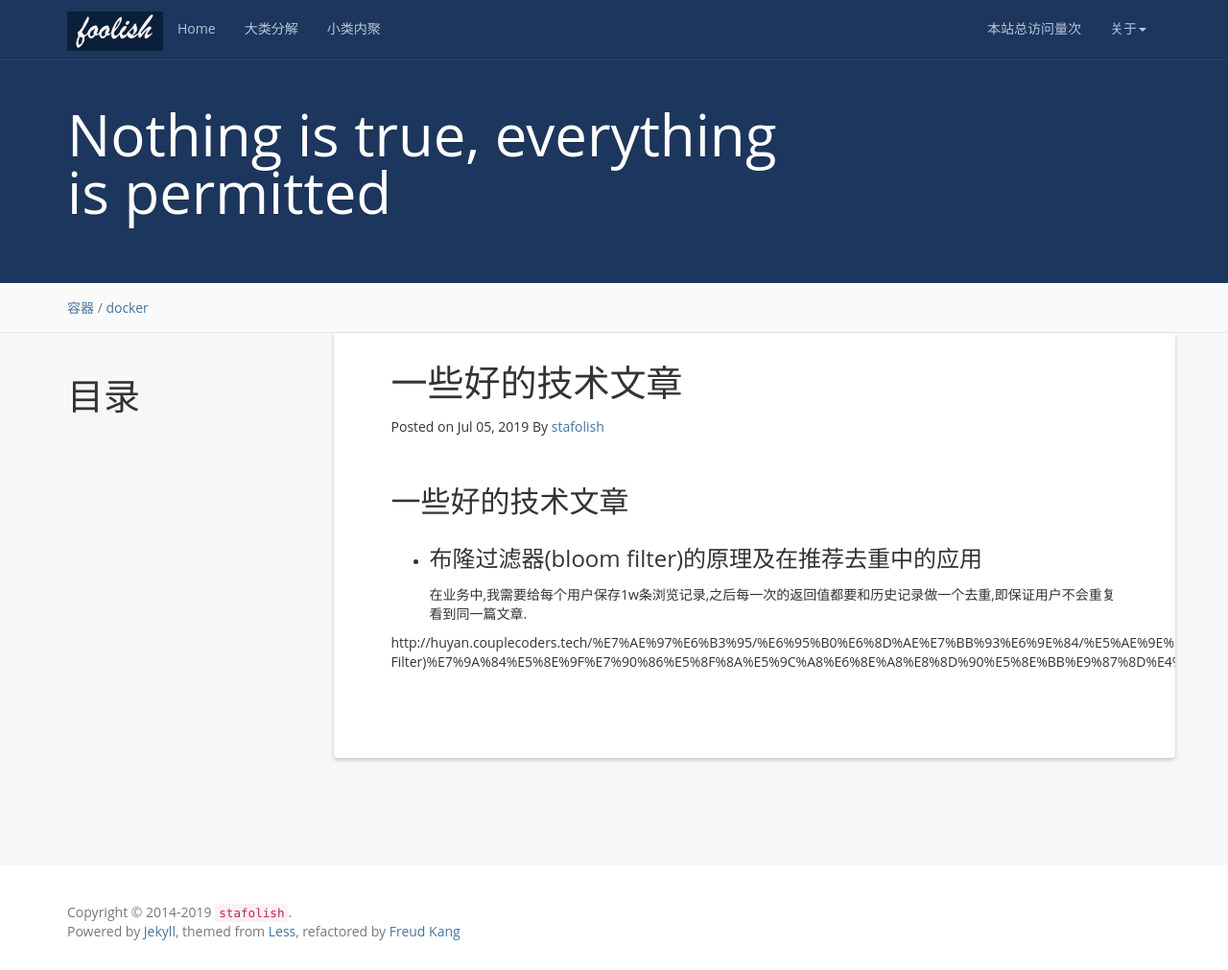
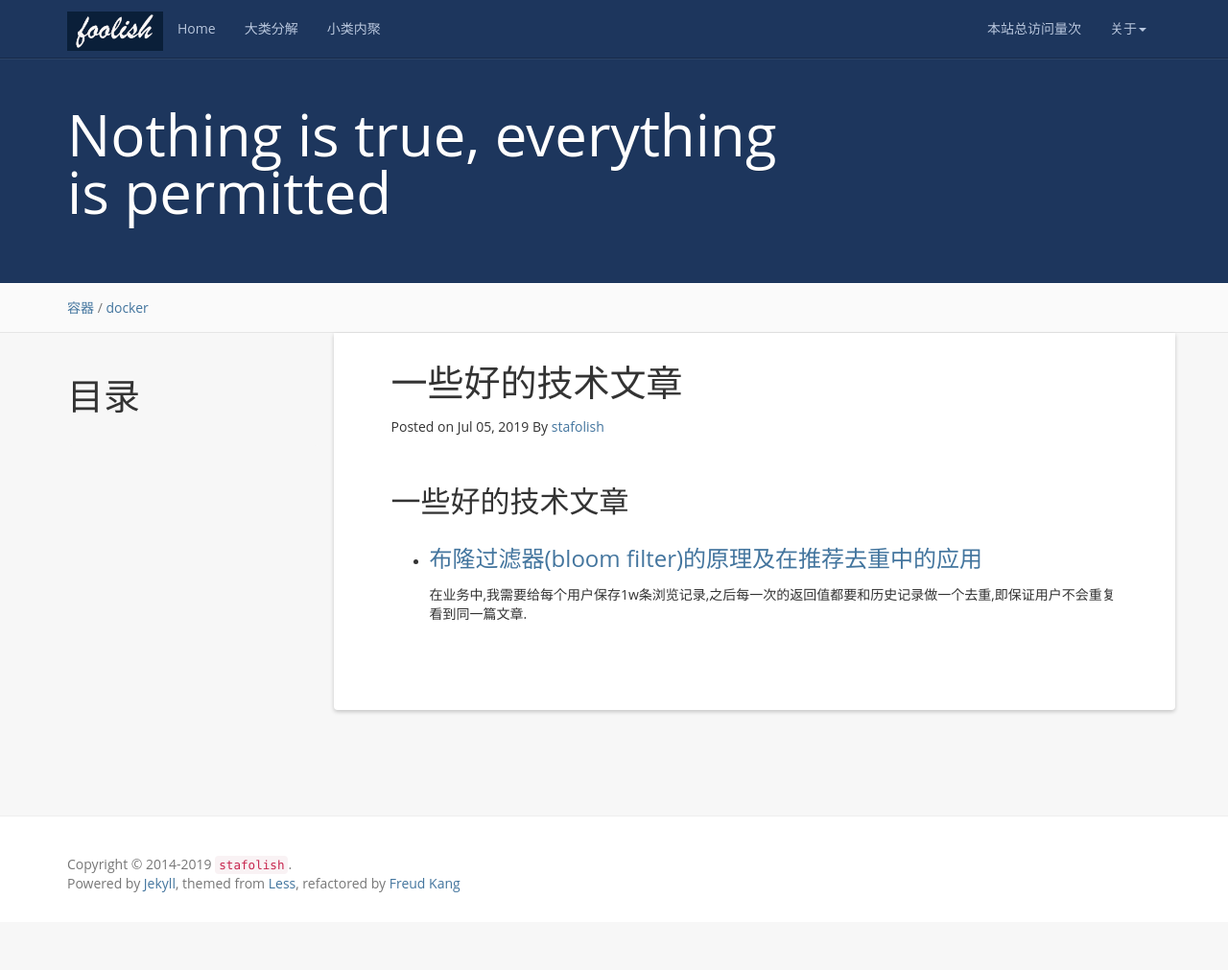
Before and after one commit to stafolish/stafolish.github.io, a Jekyll site: the page built from _posts/2019-07-05-一些好的技术文章.md, in a window 1280 px wide and 1011 px high. Shown: the whole window at 96% size. Built offline with Jekyll 4.4.1, drawn with Linux system fonts in a browser that asks for light colours; nearby versions of some CDN libraries; a script that is not in the unit is left out; comment, search, counter and statistics services are not loaded; part of the change alters nothing that is shown.

Commit message:
Update 2019-07-05-一些好的技术文章.md

```diff
--- a/_posts/2019-07-05-一些好的技术文章.md
+++ b/_posts/2019-07-05-一些好的技术文章.md
@@ -9,7 +9,5 @@ tag: docker
 
 
 ## 一些好的技术文章
-- ### 布隆过滤器(bloom filter)的原理及在推荐去重中的应用
+- ### [布隆过滤器(bloom filter)的原理及在推荐去重中的应用](http://huyan.couplecoders.tech/%E7%AE%97%E6%B3%95/%E6%95%B0%E6%8D%AE%E7%BB%93%E6%9E%84/%E5%AE%9E%E9%99%85%E9%97%AE%E9%A2%98%E8%A7%A3%E5%86%B3/2018/12/18/%E5%B8%83%E9%9A%86%E8%BF%87%E6%BB%A4%E5%99%A8(Bloom-Filter)%E7%9A%84%E5%8E%9F%E7%90%86%E5%8F%8A%E5%9C%A8%E6%8E%A8%E8%8D%90%E5%8E%BB%E9%87%8D%E4%B8%AD%E7%9A%84%E5%BA%94%E7%94%A8/)
 在业务中,我需要给每个用户保存1w条浏览记录,之后每一次的返回值都要和历史记录做一个去重,即保证用户不会重复看到同一篇文章.
-
-http://huyan.couplecoders.tech/%E7%AE%97%E6%B3%95/%E6%95%B0%E6%8D%AE%E7%BB%93%E6%9E%84/%E5%AE%9E%E9%99%85%E9%97%AE%E9%A2%98%E8%A7%A3%E5%86%B3/2018/12/18/%E5%B8%83%E9%9A%86%E8%BF%87%E6%BB%A4%E5%99%A8(Bloom-Filter)%E7%9A%84%E5%8E%9F%E7%90%86%E5%8F%8A%E5%9C%A8%E6%8E%A8%E8%8D%90%E5%8E%BB%E9%87%8D%E4%B8%AD%E7%9A%84%E5%BA%94%E7%94%A8/
```
